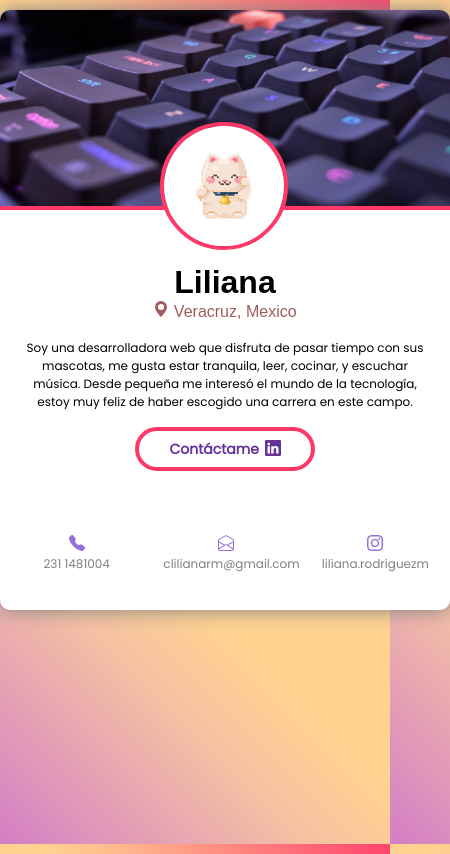
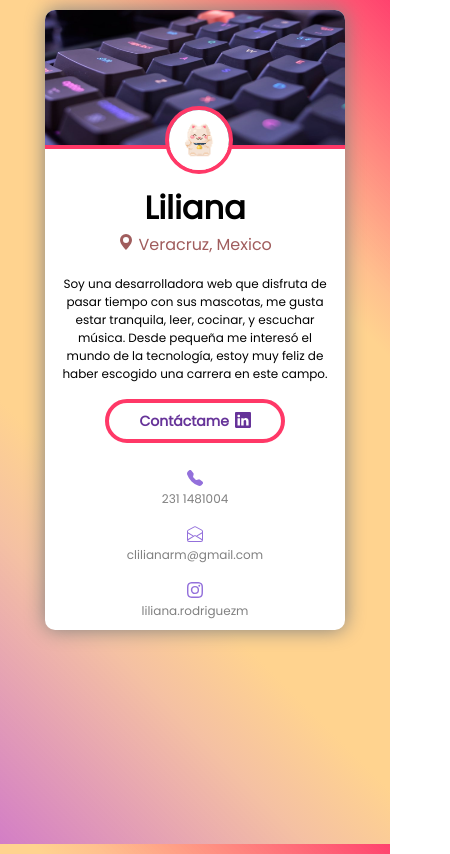
Before and after one commit to lilianardz/PresentationCard, a plain HTML site: page index.html in a window 390 px wide. Shown: the whole page, 450 px wide, since content can reach past the window. Drawn offline with Linux system fonts and the light colour scheme.

Commit message:
media query mobile v4

```diff
--- a/css/main.css
+++ b/css/main.css
@@ -12,19 +12,20 @@ html{
 body{
     height: 100%;
     margin-top: 10px;
-    overflow: hidden;
+    overflow-x: hidden;
     font-family: popppins;
     /* Permalink - use to edit and share this gradient: https://colorzilla.com/gradient-editor/#d37ec6+0,ffc873+36,ffc873+53,ffc873+71,ff426e+100&1+0,1+0,0.8+25,0.8+76,1+100 */
     background: -moz-linear-gradient(45deg,  rgba(211,126,198,1) 0%, rgba(242,177,140,0.8) 25%, rgba(255,200,115,0.8) 36%, rgba(255,200,115,0.8) 53%, rgba(255,200,115,0.8) 71%, rgba(255,177,114,0.8) 76%, rgba(255,66,110,1) 100%); /* FF3.6-15 */
     background: -webkit-linear-gradient(45deg,  rgba(211,126,198,1) 0%,rgba(242,177,140,0.8) 25%,rgba(255,200,115,0.8) 36%,rgba(255,200,115,0.8) 53%,rgba(255,200,115,0.8) 71%,rgba(255,177,114,0.8) 76%,rgba(255,66,110,1) 100%); /* Chrome10-25,Safari5.1-6 */
     background: linear-gradient(45deg,  rgba(211,126,198,1) 0%,rgba(242,177,140,0.8) 25%,rgba(255,200,115,0.8) 36%,rgba(255,200,115,0.8) 53%,rgba(255,200,115,0.8) 71%,rgba(255,177,114,0.8) 76%,rgba(255,66,110,1) 100%); /* W3C, IE10+, FF16+, Chrome26+, Opera12+, Safari7+ */
     filter: progid:DXImageTransform.Microsoft.gradient( startColorstr='#d37ec6', endColorstr='#ff426e',GradientType=1 ); /* IE6-9 fallback on horizontal gradient */
-
+    background-repeat: no-repeat;
+    background-attachment: fixed;
 }
 
 .card{
     margin: 0 auto;
-    width: 330px;
+    width: 300px;
     height: auto;
     text-align: center;
     border-radius: 10px;
@@ -32,7 +33,7 @@ body{
     box-shadow: 0 0 20px gray;
 }
 div.padre{
-    width: 330px;
+    width: 300px;
     height: 120px;
     position: relative;
 }
@@ -41,12 +42,12 @@ div.hijo{
     height: 68px;
     position: absolute;
     bottom: -44px;
-    left: 135px;
+    left: 120px;
 
 }
 img.img-background{
-    width: 330px;
-    height: 140px;
+    width: 300px;
+    height: 139px;
     border-bottom:4px solid #ff3867;
     border-top-right-radius: 10px;
     border-top-left-radius: 10px;
@@ -129,8 +130,7 @@ a{
     color: gray;
 }
 
-@media only screen
-and (min-width: 320px){
+@media only screen and (min-width: 480px){
     .card{
         margin: 0 auto;
         width: 450px;
```
